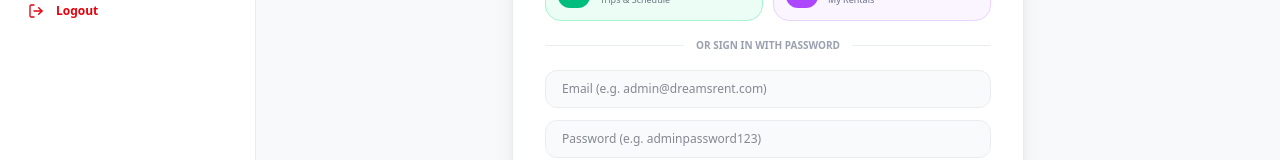
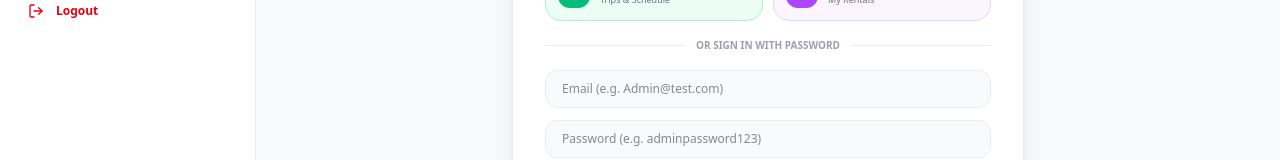
Before and after one commit to raushan22882917/dreamsrent-bahamas, a Next.js app: page /admin in a window 1280 px wide. Shown: the part 491-651 px from the top of the page. Built offline with nearby package versions, Linux system fonts and the light colour scheme.

Commit message:
feat: setup Admin@test.com admin account and update demo auth configurations

```diff
--- a/components/auth/AuthGuard.tsx
+++ b/components/auth/AuthGuard.tsx
@@ -152,7 +152,7 @@ export function AuthGuard({ children, allowedRoles }: AuthGuardProps) {
             <div>
               <input
                 type="email"
-                placeholder="Email (e.g. admin@dreamsrent.com)"
+                placeholder="Email (e.g. Admin@test.com)"
                 value={email}
                 onChange={(e) => setEmail(e.target.value)}
                 className="w-full px-4 py-2.5 bg-gray-50 border border-[#EAEDF0] rounded-xl font-medium focus:ring-2 focus:ring-[#FFA633] focus:outline-none"
--- a/context/AuthContext.tsx
+++ b/context/AuthContext.tsx
@@ -16,7 +16,7 @@ const DEMO_USERS: Record<UserRole, User> = {
   admin: {
     id: 'usr_admin_1',
     name: 'Admin Administrator',
-    email: 'admin@dreamsrent.com',
+    email: 'Admin@test.com',
     role: 'admin',
     avatar: '/images/team/team_ceo_male_1787225259487.jpg',
     phone: '+1 (242) 555-0199',
```
